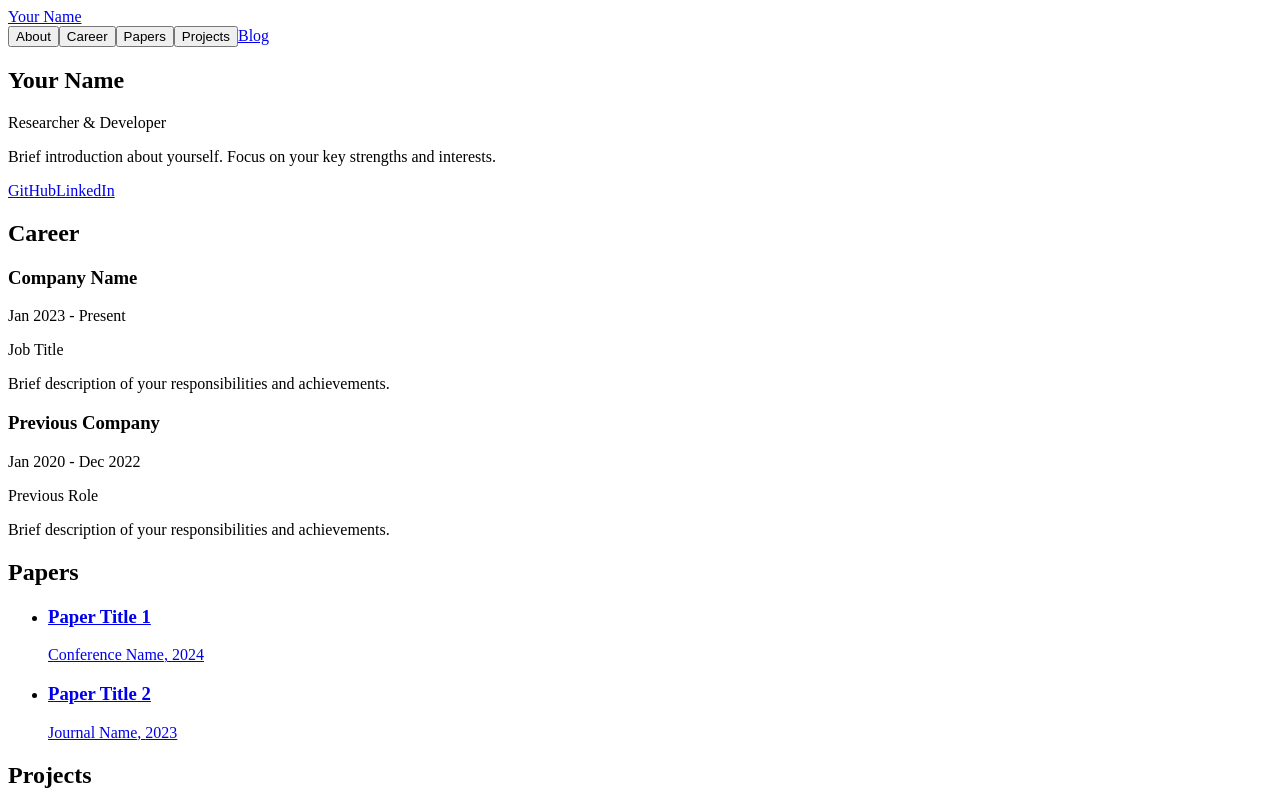
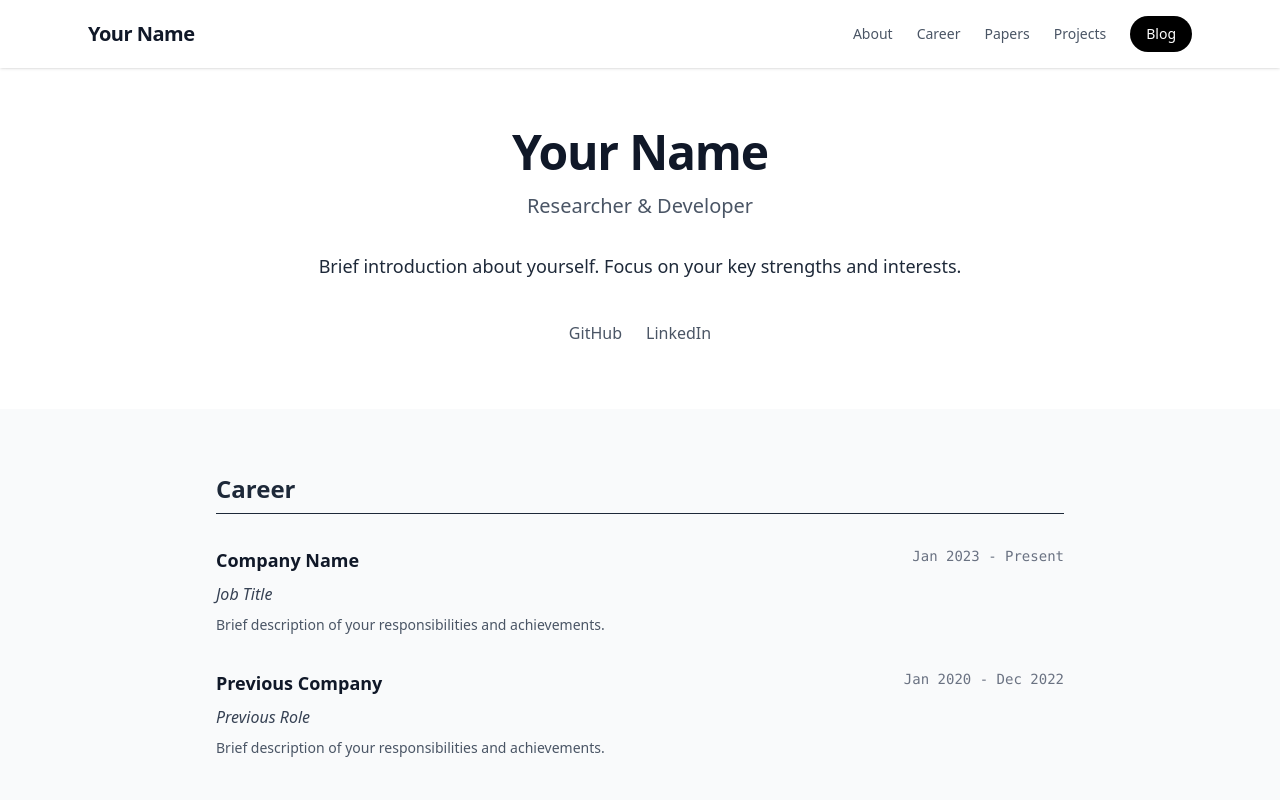
Before and after one commit to sunghun05/sunghun05.github.io, a React app: page / in a window 1280 px wide. Shown: the top 800 px of the page. Built offline with nearby package versions, Linux system fonts and the light colour scheme; the HTML template or start-up script is replaced by a standard one.

Commit message:
css bug fix

```diff
--- a/package.json
+++ b/package.json
@@ -17,13 +17,18 @@
   },
   "devDependencies": {
     "@eslint/js": "^9.39.1",
+    "@tailwindcss/postcss": "^4.1.18",
+    "@tailwindcss/typography": "^0.5.19",
     "@types/react": "^19.2.5",
     "@types/react-dom": "^19.2.3",
     "@vitejs/plugin-react-swc": "^3.11.0",
+    "autoprefixer": "^10.4.24",
     "eslint": "^9.39.1",
     "eslint-plugin-react-hooks": "^7.0.1",
     "eslint-plugin-react-refresh": "^0.4.24",
     "globals": "^16.5.0",
+    "postcss": "^8.5.6",
+    "tailwindcss": "^4.1.18",
     "vite": "^5.4.21"
   }
 }
--- /dev/null
+++ b/postcss.config.js
@@ -0,0 +1,6 @@
+export default {
+    plugins: {
+        '@tailwindcss/postcss': {},
+        autoprefixer: {},
+    },
+}
--- a/src/index.css
+++ b/src/index.css
@@ -1,6 +1,5 @@
-@tailwind base;
-@tailwind components;
-@tailwind utilities;
+@import "tailwindcss";
+@plugin "@tailwindcss/typography";
 
 @layer base {
   html {
@@ -213,7 +212,7 @@
   }
 
   .post-date {
-    @apply text-sm text-gray-500 not-prose mb-8;
+    @apply text-sm text-gray-500 mb-8;
   }
 
   /* Footer */
--- a/src/pages/BlogPost.jsx
+++ b/src/pages/BlogPost.jsx
@@ -55,7 +55,7 @@ const BlogPost = () => {
                 &larr; Back to Blog
             </Link>
             <h1>{meta.title}</h1>
-            <p className="post-date">{meta.date}</p>
+            <p className="post-date not-prose">{meta.date}</p>
             <ReactMarkdown>{content}</ReactMarkdown>
         </article>
     );
```
Also changed, not shown: 1 other file (tests, documents, lock files or other folders).
